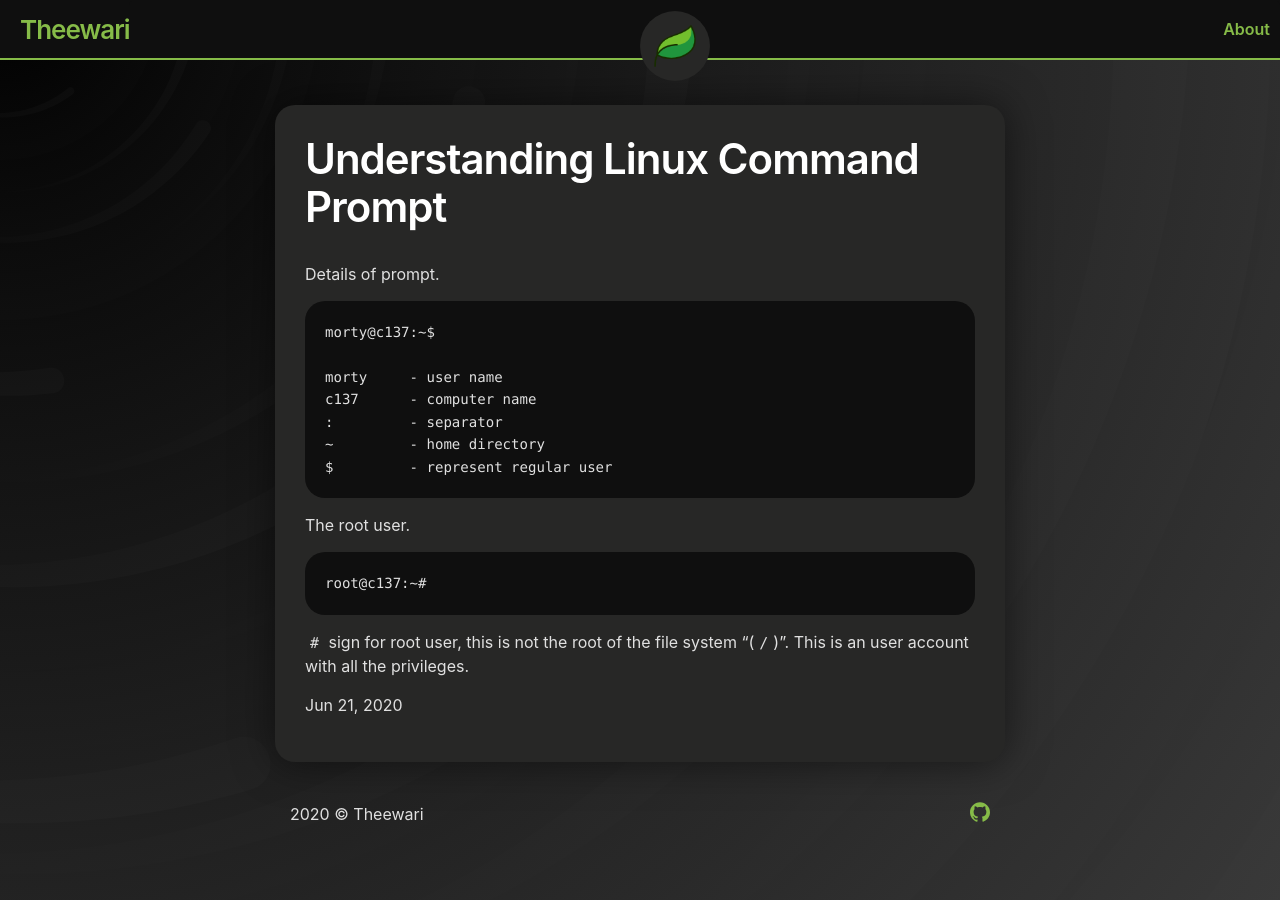
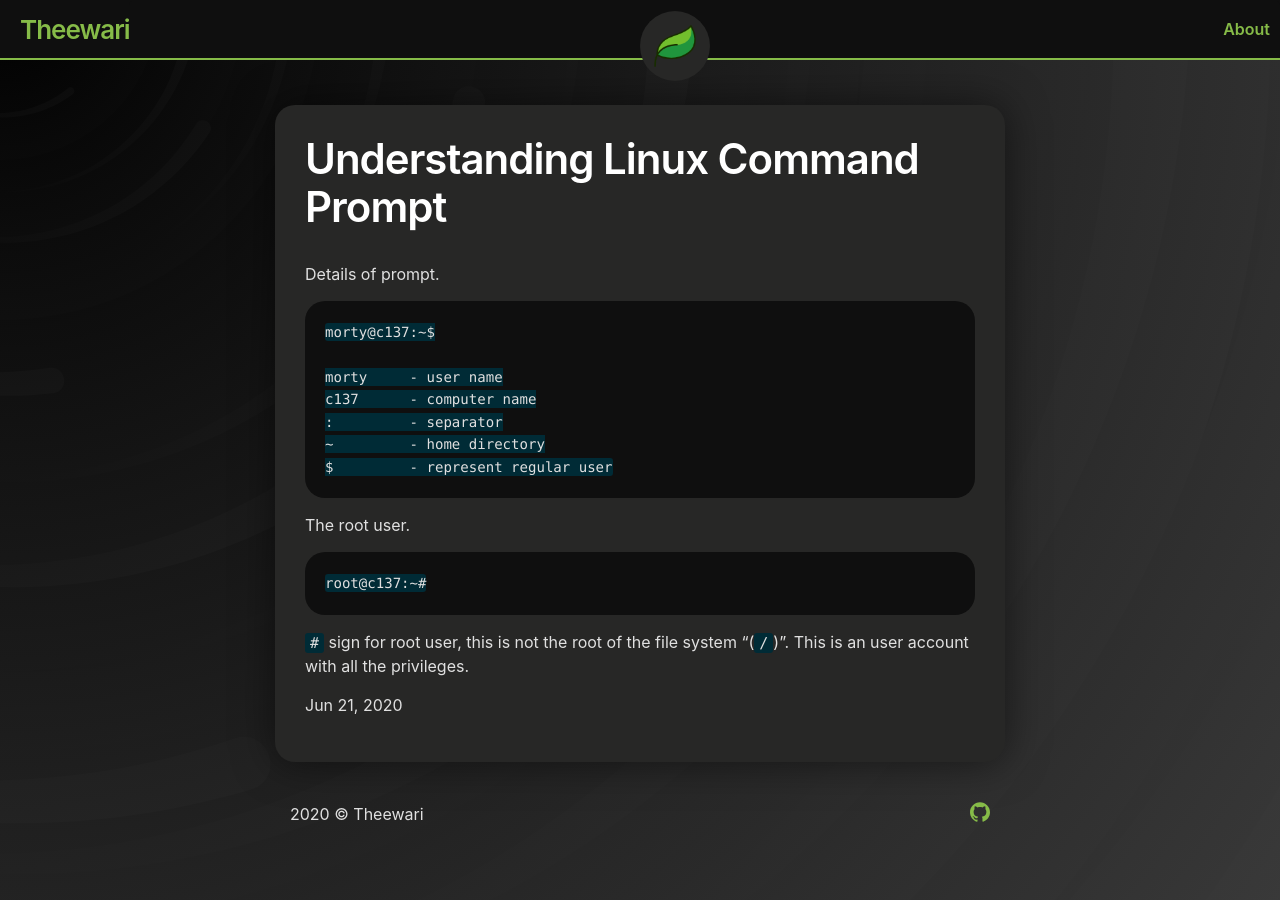
Before and after one commit to theewari/theewari.github.io, a Jekyll site: the page built from _posts/2020-06-21-Linux-prompt.md, in a window 1280 px wide. Built offline with Jekyll 4.4.1, drawn with Linux system fonts in a browser that asks for light colours.

Commit message:
Fix code color

```diff
--- a/_sass/_base.scss
+++ b/_sass/_base.scss
@@ -75,6 +75,7 @@ code {
     font-family: $code-font-family;
     font-size: 0.9375em;
     border-radius: 3px;
+    background-color: #002b36;
 }
 
 code {
```
